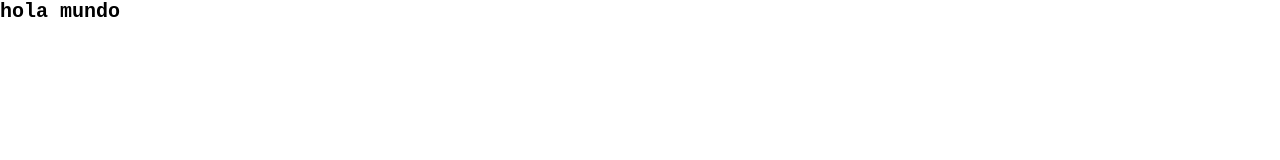
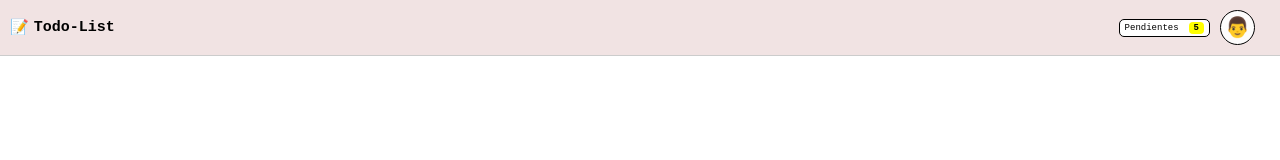
Before and after one commit to dalunaaaa/todo-list, a plain HTML site: page pages/dashboard.html in a window 1280 px wide. Drawn offline with Linux system fonts and the light colour scheme.

Commit message:
header modificado

```diff
--- a/components/header/headerComponent.css
+++ b/components/header/headerComponent.css
@@ -0,0 +1,49 @@
+header {
+    display: grid;
+    grid-template-columns: 1fr auto 5rem;
+    align-items: center;
+    padding: 1rem;
+    gap: 1rem;
+    background-color: rgb(241, 227, 227);
+    border-bottom: 1px solid #ccc;
+
+}
+
+h1 {
+    font-size: 1.5rem;
+    display: flex;
+    align-items: center;
+}
+
+.div-tareas {
+    display: flex;
+    align-items: center;
+    justify-content: center;
+    border: 1px solid black;
+    border-radius: 0.5rem;
+    padding: 0.2rem 0.5rem;
+    font-size: 0.9rem;
+    background-color: white;
+    gap: 0.5rem;
+}
+
+.pendientes {
+    background-color: #f0f0f0;
+    border-radius: 0.4rem;
+    padding: 0.1rem 0.5rem;
+    font-weight: bold;
+    background-color: yellow;
+}
+
+.div-logoUsuario {
+    width: 3.5rem;
+    height: 3.5rem;
+    border-radius: 100%;
+    border: 1px solid black;
+    font-size: 2rem;
+    display: flex;
+    align-items: center;
+    justify-content: center;
+    background-color: rgba(253, 253, 253, 0.973);
+
+}
--- a/components/header/headerComponent.js
+++ b/components/header/headerComponent.js
@@ -0,0 +1,35 @@
+export function header() {
+    let header = document.createElement('header');
+
+  // Título
+  let h1 = document.createElement('h1');
+  h1.innerHTML = '<span style="margin-right: 0.5rem;">📝</span><strong>Todo-List</strong>';
+  header.appendChild(h1);
+
+  // Div tareas (centrado)
+  let divTareas = document.createElement('div');
+  divTareas.className = "div-tareas";
+
+  let spanTitulo = document.createElement('span');
+  spanTitulo.innerText = "Pendientes";
+  spanTitulo.style.marginRight = "0.5rem";
+  spanTitulo.style.fontSize = "0.9rem";
+  spanTitulo.style.fontWeight = "500";
+
+  let contador = document.createElement('span');
+  contador.innerText = "5";
+  contador.className = "pendientes";
+
+  divTareas.appendChild(spanTitulo);
+  divTareas.appendChild(contador);
+
+  header.appendChild(divTareas);
+
+  // Usuario
+  let divLogoUsuario = document.createElement('div');
+  divLogoUsuario.className = "div-logoUsuario"
+  divLogoUsuario.innerText = "👨"
+  header.appendChild(divLogoUsuario);
+
+    return header;
+}
--- a/pages/dashboard.html
+++ b/pages/dashboard.html
@@ -5,6 +5,7 @@
     <meta name="viewport" content="width=device-width, initial-scale=1.0">
     <title>Dashboard</title>
     <link rel="stylesheet" href="../config.css">
+    <link rel="stylesheet" href="../components/header/headerComponent.css">
 </head>
 <body>
 
--- a/views/dashboardView.js
+++ b/views/dashboardView.js
@@ -1,12 +1,10 @@
+import { header } from "../components/header/headerComponent.js";
+
 export function dashboard() {
+    let seccion = document.createElement('section'); // 🛠️ corregido (era 'seccion' con doble c)
+    seccion.appendChild(header());
 
- let seccion = document.createElement('seccion');
-    let h1 = document.createElement ('h1');
-    h1.innerText = "hola mundo"
-    seccion.appendChild(h1);
-
-return seccion;
-
+    return seccion;
 }
 
 document.body.appendChild(dashboard());
```
